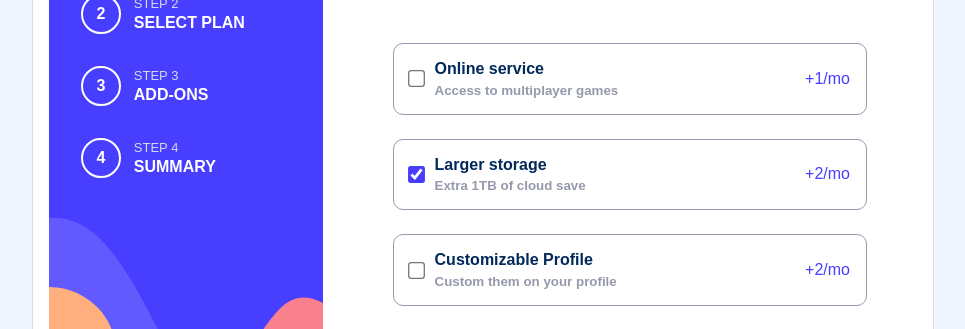
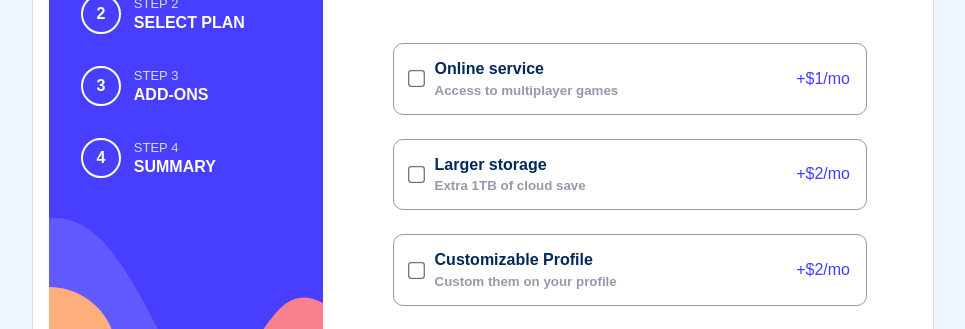
Before and after one commit to MagenVadim/multi-step-form, a React (Create React App) app: page /step3 in a window 1280 px wide. Shown: the part 242-571 px from the top of the page, without its empty margins (157-1122 px from the left). Built offline with nearby package versions, Linux system fonts and the light colour scheme.

Commit message:
#14 Termin plan switcher functionality has added

```diff
--- a/src/App.js
+++ b/src/App.js
@@ -30,6 +30,18 @@ function App() {
     {plan_name:"Pro", plan_price:"$150/yr", img_source:IconPro, bonus:"2 months free"}
   ]
 
+  const add_ons_month = [
+    {service:"Online service", price:"+$1/mo", description: "Access to multiplayer games", inputID:"online", checkStatus:false},
+    {service:"Larger storage", price:"+$2/mo", description: "Extra 1TB of cloud save", inputID:"larger", checkStatus:false},
+    {service:"Customizable Profile", price:"+$2/mo", description: "Custom them on your profile", inputID:"profile", checkStatus:false}
+  ]
+  const add_ons_year = [
+    {service:"Online service", price:"+$10/yr", description: "Access to multiplayer games", inputID:"online", checkStatus:false},
+    {service:"Larger storage", price:"+$20/yr", description: "Extra 1TB of cloud save", inputID:"larger", checkStatus:false},
+    {service:"Customizable Profile", price:"+$20/yr", description: "Custom them on your profile", inputID:"profile", checkStatus:false}
+  ]
+
+  const [add_ons_selected, set_add_ons_selected] = useState(add_ons_month)
   const [plan_priced, setPlan_priced] = useState(plan_priced_month)
   const [stepNumber, setStepNumber] = useState(1)
   const [nameValue, setNameValue] = useState('')
@@ -38,15 +50,18 @@ function App() {
   const [selectedID, setSelectedID] = useState(0)
   const [terminPlan, setTerminPlan] = useState(false)
 
+
   useEffect(()=>{
-    terminPlan ? setPlan_priced(plan_priced_year) : setPlan_priced(plan_priced_month)
+    if (terminPlan){
+      setPlan_priced(plan_priced_year);
+      set_add_ons_selected(add_ons_year);
+      console.log("year")
+    } else {
+     setPlan_priced(plan_priced_month);
+     set_add_ons_selected(add_ons_month)
+    }
   },[terminPlan])
 
-  const [add_ons_selected, set_add_ons_selected] = useState([
-    {service:"Online service", price:"+$1/mo", checkStatus:false},
-    {service:"Larger storage", price:"+$2/mo", checkStatus:true},
-    {service:"Customizable Profile", price:"+$2/mo", checkStatus:false}
-  ])
 
   const handleAddOnsChange = (e)=>{
     if(e.target.checked) {
--- a/src/Step3.js
+++ b/src/Step3.js
@@ -12,36 +12,20 @@ function Step3({stepNumber, setStepNumber, handleAddOnsChange, add_ons}) {
       </header>
 
     <form className="form-3">
-      <AddOns
-        key={"add-01"}
-        boxID={1}
-        inputID={"online"}
-        labelTitle={"Online service"}
-        description={"Access to multiplayer games"}
-        price={"+1/mo"}
-        handleAddOnsChange={handleAddOnsChange}
-        checked={add_ons[0].checkStatus}
-      />
-      <AddOns
-        key={"add-02"}
-        boxID={2}
-        inputID={"larger"}
-        labelTitle={"Larger storage"}
-        description={"Extra 1TB of cloud save"}
-        price={"+2/mo"}
-        handleAddOnsChange={handleAddOnsChange}
-        checked={add_ons[1].checkStatus}
-      />
-      <AddOns
-        key={"add-03"}
-        boxID={3}
-        inputID={"profile"}
-        labelTitle={"Customizable Profile"}
-        description={"Custom them on your profile"}
-        price={"+2/mo"}
-        handleAddOnsChange={handleAddOnsChange}
-        checked={add_ons[2].checkStatus}
-      />
+      {add_ons.map((el, index)=>(
+        <AddOns
+          key={el.service}
+          boxID={index + 1}
+          inputID={el.inputID}
+          labelTitle={el.service}
+          description={el.description}
+          price={el.price}
+          handleAddOnsChange={handleAddOnsChange}
+          checked={el.checkStatus}
+        />
+      ))
+      }
+
     </form>
 
 
```
